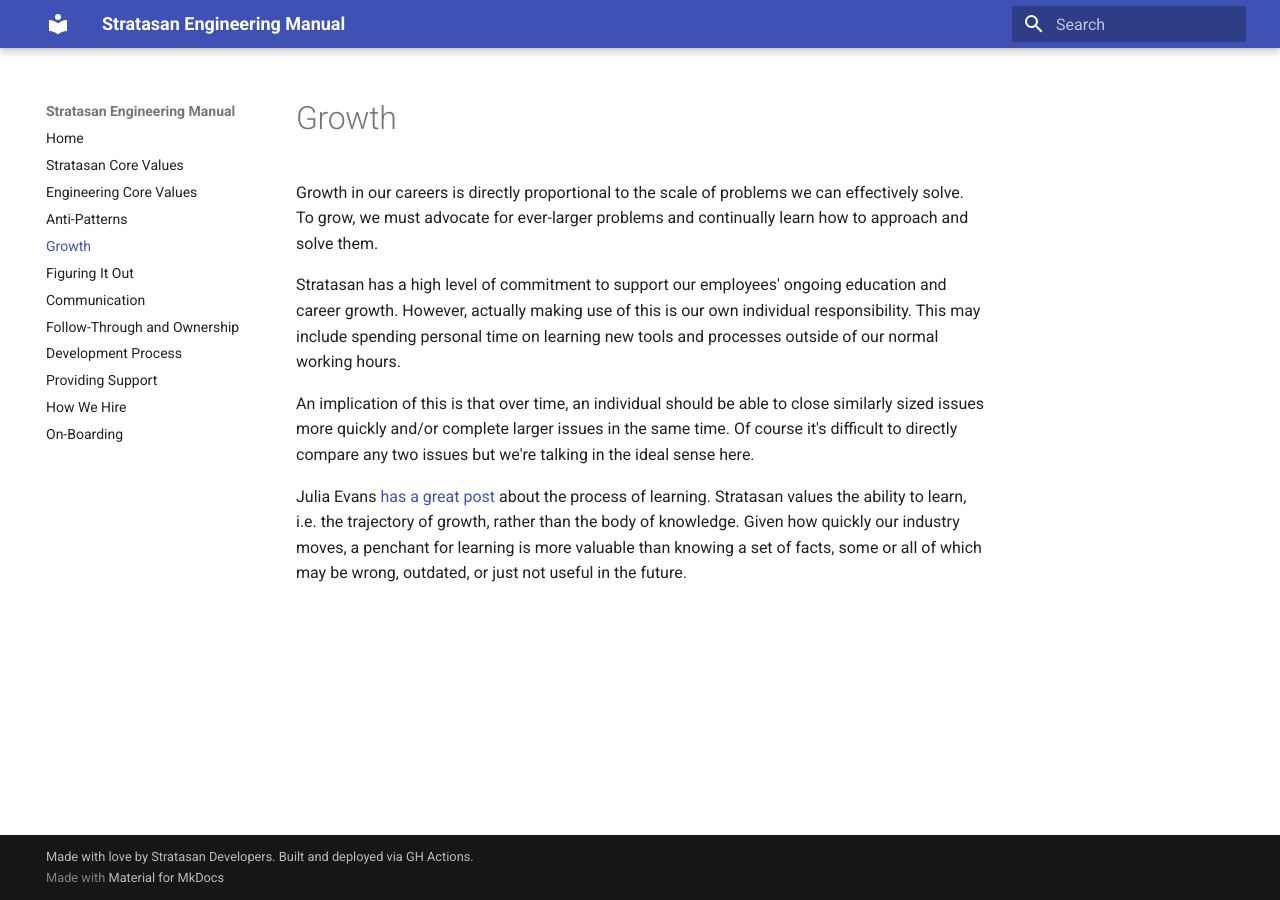
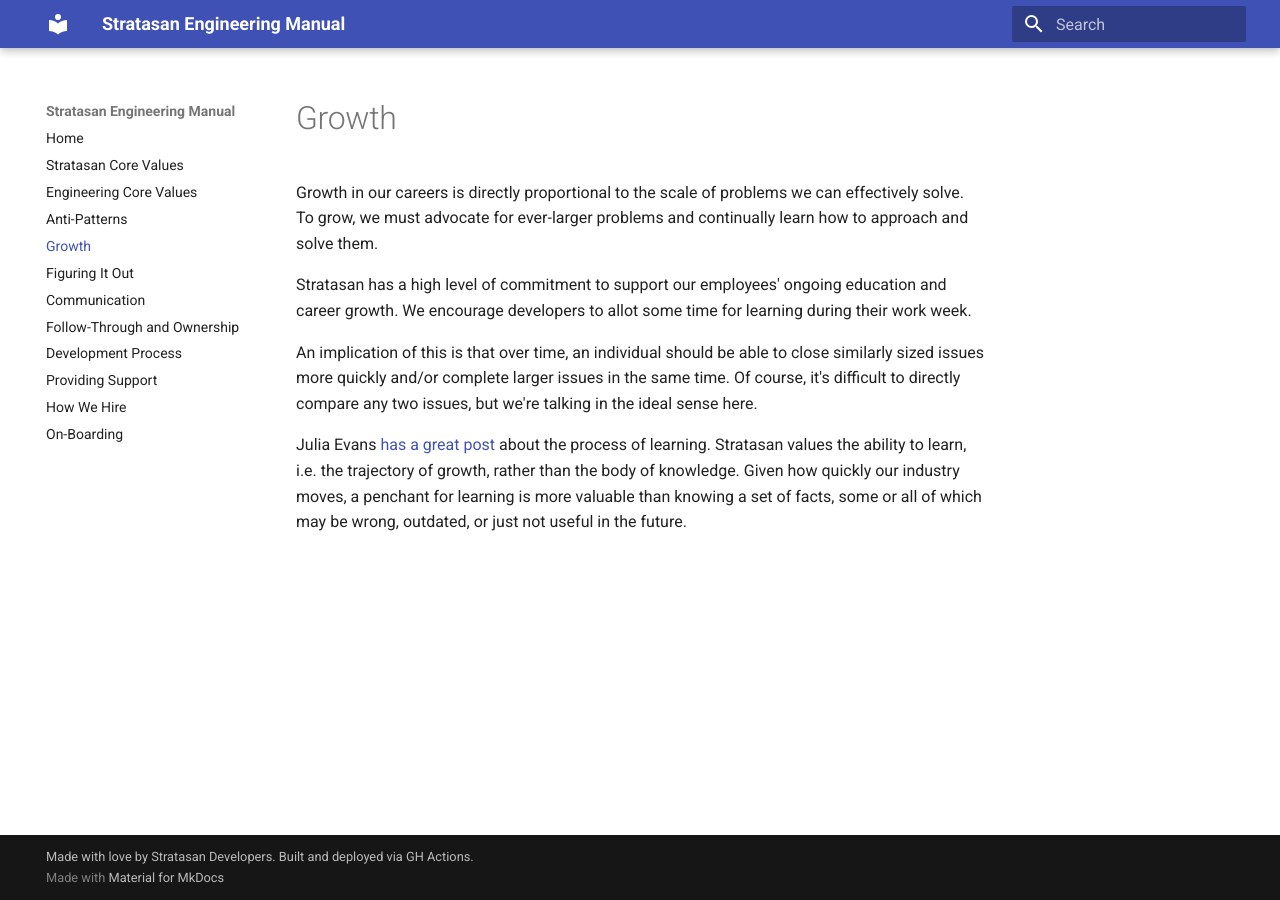
Before and after one commit to stratasan/engineering, an MkDocs documentation site: the page built from docs/growth.md, in a window 1280 px wide. Built offline with MkDocs 1.6.1 and Material for MkDocs 9.7.7, drawn with Linux system fonts in a browser that asks for light colours; old or Windows-style settings are respelled for this version of MkDocs.

Commit message:
Reformat file; update language to be clearer and softer

```diff
--- a/docs/growth.md
+++ b/docs/growth.md
@@ -1,22 +1,16 @@
 # Growth
 
-Growth in our careers is directly proportional to the scale of problems
-we can effectively solve. To grow, we must advocate for ever-larger problems
-and continually learn how to approach and solve them.
+Growth in our careers is directly proportional to the scale of problems we can effectively solve. To grow, we must
+advocate for ever-larger problems and continually learn how to approach and solve them.
 
-Stratasan has a high level of commitment to support our employees' ongoing
-education and career growth. However, actually making use of this is our own
-individual responsibility. This may include spending personal time on learning
-new tools and processes outside of our normal working hours.
+Stratasan has a high level of commitment to support our employees' ongoing education and career growth. We encourage
+developers to allot some time for learning during their work week.
 
-An implication of this is that over time, an individual should be able to close
-similarly sized issues more quickly and/or complete larger issues in the same
-time. Of course it's difficult to directly compare any two issues but we're
+An implication of this is that over time, an individual should be able to close similarly sized issues more quickly
+and/or complete larger issues in the same time. Of course, it's difficult to directly compare any two issues, but we're
 talking in the ideal sense here.
 
-Julia Evans [has a great post](https://jvns.ca/blog/2018/09/01/learning-skills-you-can-practice/)
-about the process of learning. Stratasan values the ability to learn,
-i.e. the trajectory of growth, rather than the body of knowledge. Given how
-quickly our industry moves, a penchant for learning is more valuable than knowing
-a set of facts, some or all of which may be wrong, outdated, or just not useful
-in the future.
+Julia Evans [has a great post](https://jvns.ca/blog/2018/09/01/learning-skills-you-can-practice) about the process of
+learning. Stratasan values the ability to learn, i.e. the trajectory of growth, rather than the body of knowledge. Given
+how quickly our industry moves, a penchant for learning is more valuable than knowing a set of facts, some or all of
+which may be wrong, outdated, or just not useful in the future.
```
